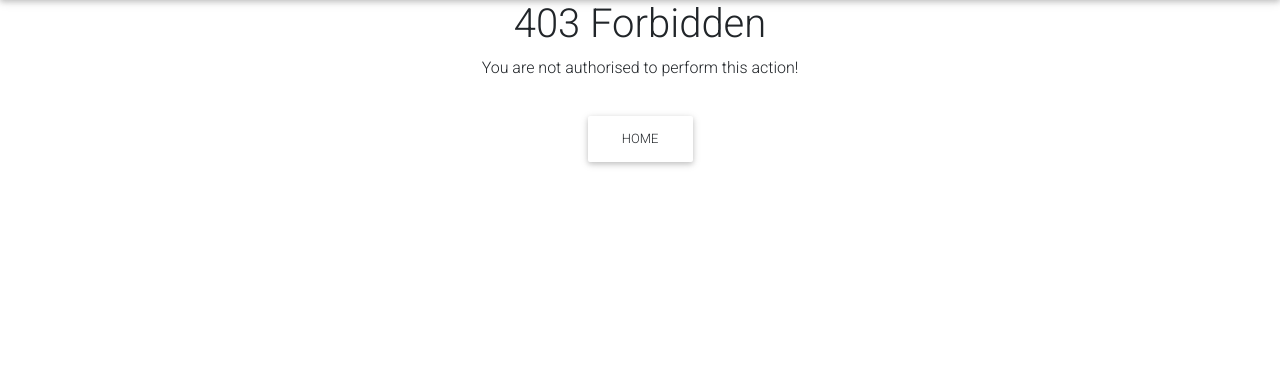
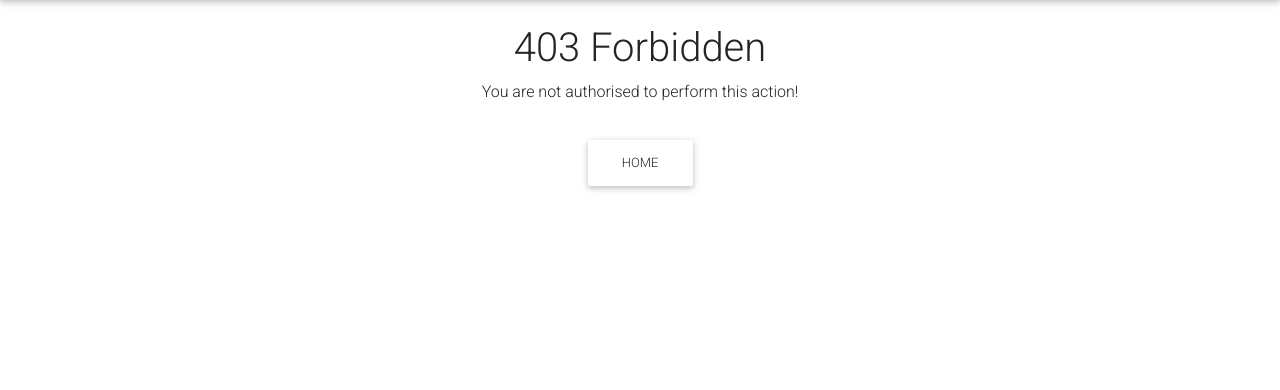
Before and after one commit to jjsemaan/nadas-cuisine, a Django app: template customer/templates/403.html in a window 1280 px wide. Shown: the part 56-446 px from the top of the page. Run offline with Django 4.2, Linux system fonts and the light colour scheme; the template is opened without the code that fills it, so the values that code supplies are empty; some libraries are stand-ins or nearby versions.

Commit message:
Add mt-4 to error pages

```diff
--- a/customer/templates/403.html
+++ b/customer/templates/403.html
@@ -2,7 +2,7 @@
 {% load static %}
 
 {% block content %}
-<div class="d-flex flex-column align-items-center">
+<div class="d-flex flex-column mt-4 align-items-center">
     <h1>403 Forbidden</h1>
     <p>You are not authorised to perform this action!</p>
 
--- a/customer/templates/404.html
+++ b/customer/templates/404.html
@@ -2,7 +2,7 @@
 {% load static %}
 
 {% block content %}
-<div class="d-flex flex-column align-items-center">
+<div class="d-flex flex-column mt-4 align-items-center">
     <h1>404 Page Not Found</h1>
     <p>The page you have requested cannot be found!</p>
 
--- a/customer/templates/500.html
+++ b/customer/templates/500.html
@@ -2,7 +2,7 @@
 {% load static %}
 
 {% block content %}
-<div class="d-flex flex-column align-items-center">
+<div class="d-flex flex-column mt-4 align-items-center">
     <h1>500 Internal Server Error</h1>
     <p>Don't worry, this is us not you!</p>
 
```
Also changed, not shown: README.md.
